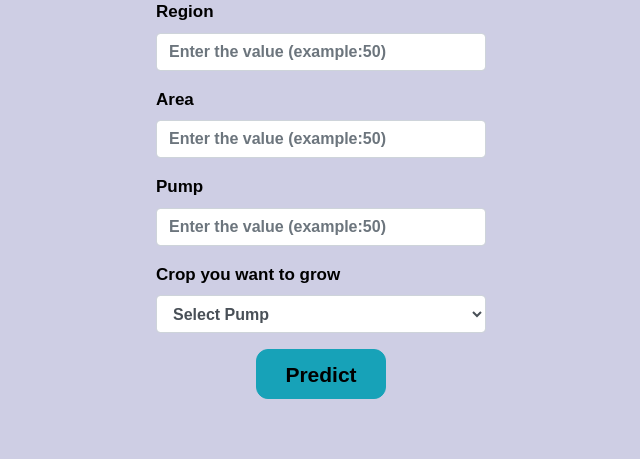
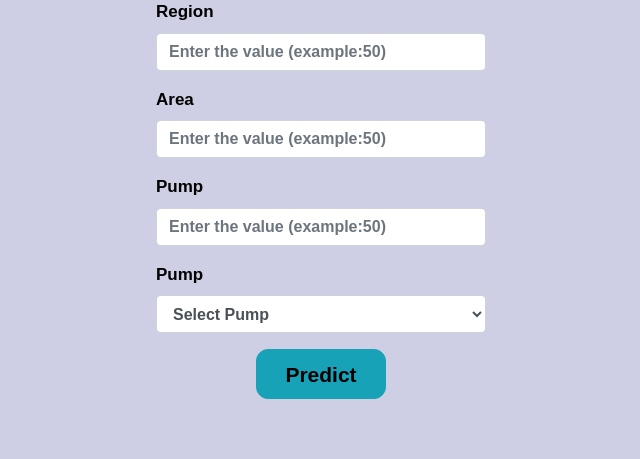
Before and after one commit to stogaja/Tanzanian-Water-Project, a Flask app: page /pump in a window 1280 px wide. Shown: the part 202-661 px from the top of the page, without its empty margins (319-959 px from the left). Run offline with Flask 2, Linux system fonts and the light colour scheme; parts of the project's set-up code (start-up, migrations or seed data) failed here and were passed over; some libraries are stand-ins or nearby versions; some web fonts are replaced.

Commit message:
initial commit

```diff
--- a/templates/pump.html
+++ b/templates/pump.html
@@ -62,7 +62,7 @@
     </div>
     <div class="form-group">
       <label for="crop" style="font-size: 17px"
-        ><b>Crop you want to grow</b></label
+        ><b>Pump</b></label
       >
       <select
         name="cropname"
```
